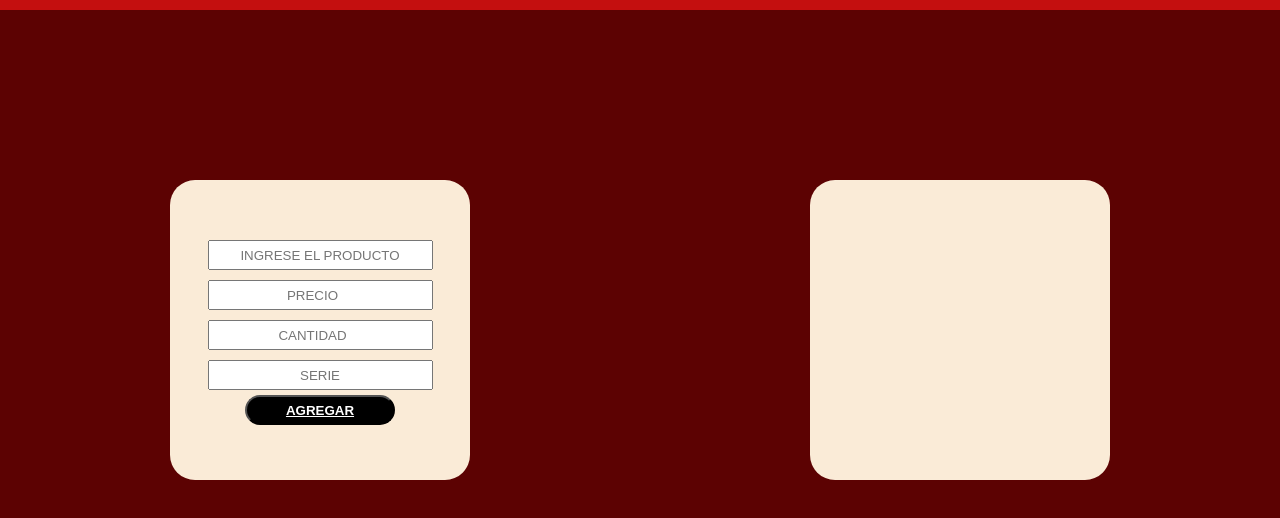
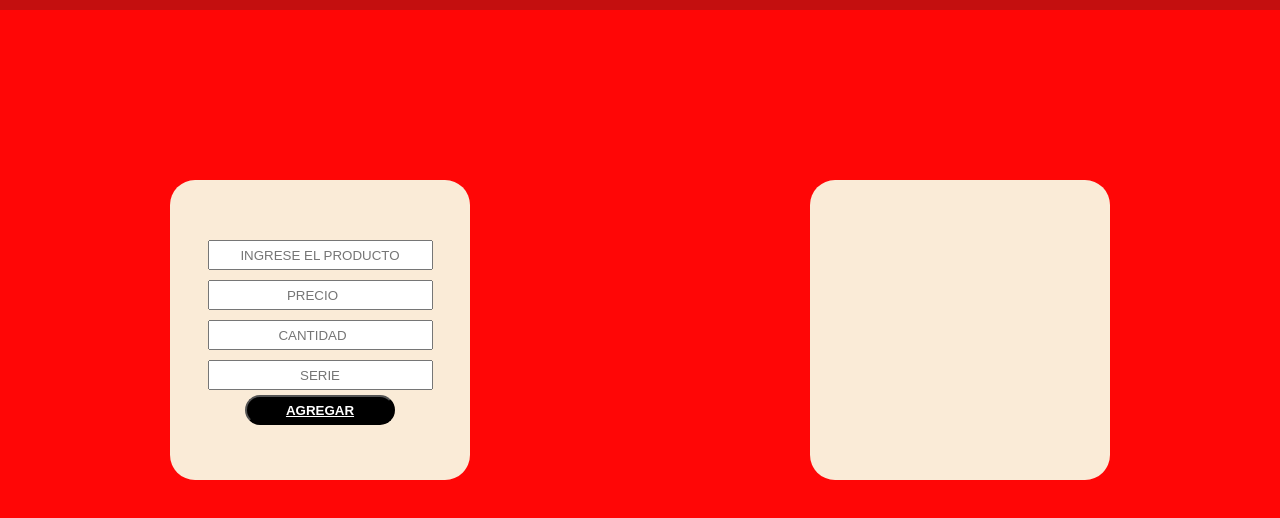
Before and after one commit to jonalobo/puntodeventa, a plain HTML site: page index.html in a window 1280 px wide. Shown: the part 40-558 px from the top of the page. Drawn offline with Linux system fonts and the light colour scheme.

Commit message:
Cambio del color al body del documento

```diff
--- a/css/style.css
+++ b/css/style.css
@@ -7,7 +7,7 @@ html {
     font-size: 62.5%;
 }
 body {
-    background-color: rgb(92, 2, 2);
+    background-color: rgb(255, 6, 6);
     width: 100%;
     height: 100vh;
     font-family: 'Franklin Gothic Medium', 'Arial Narrow', Arial, sans-serif;
```
